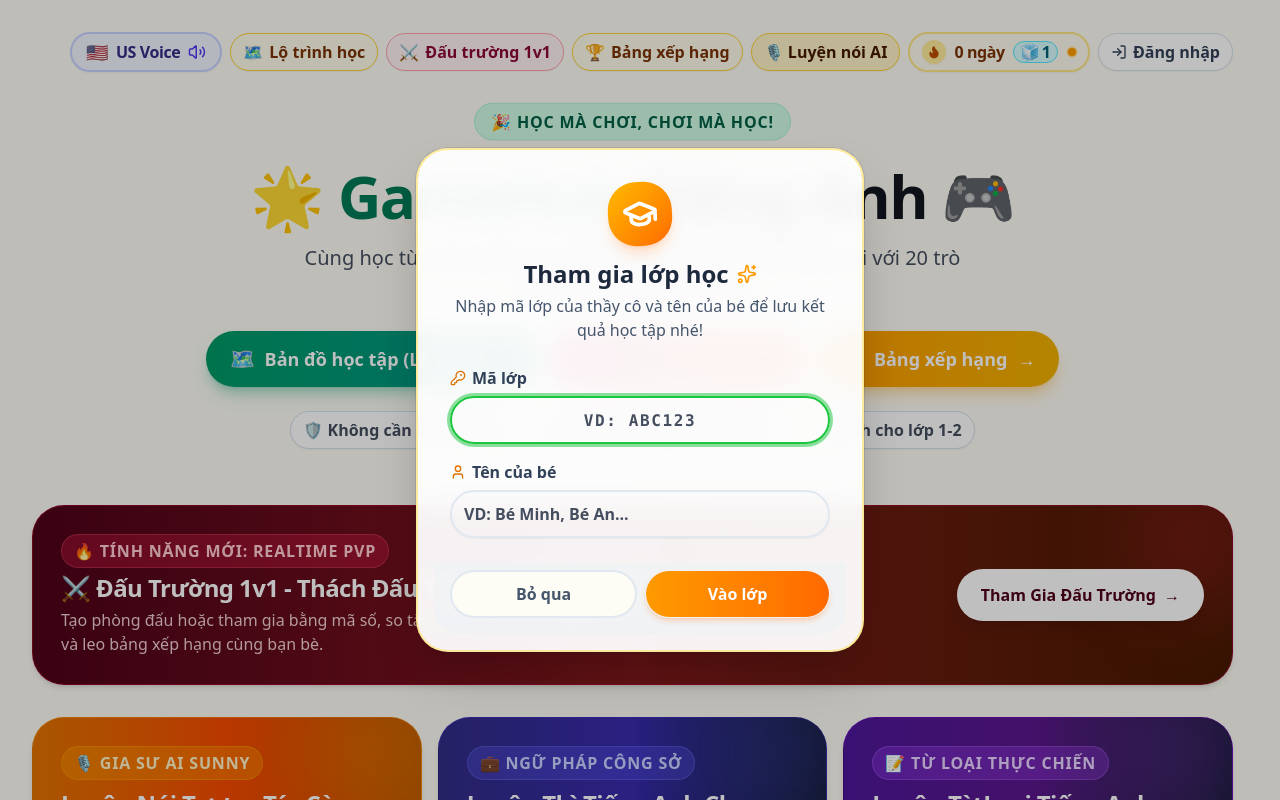
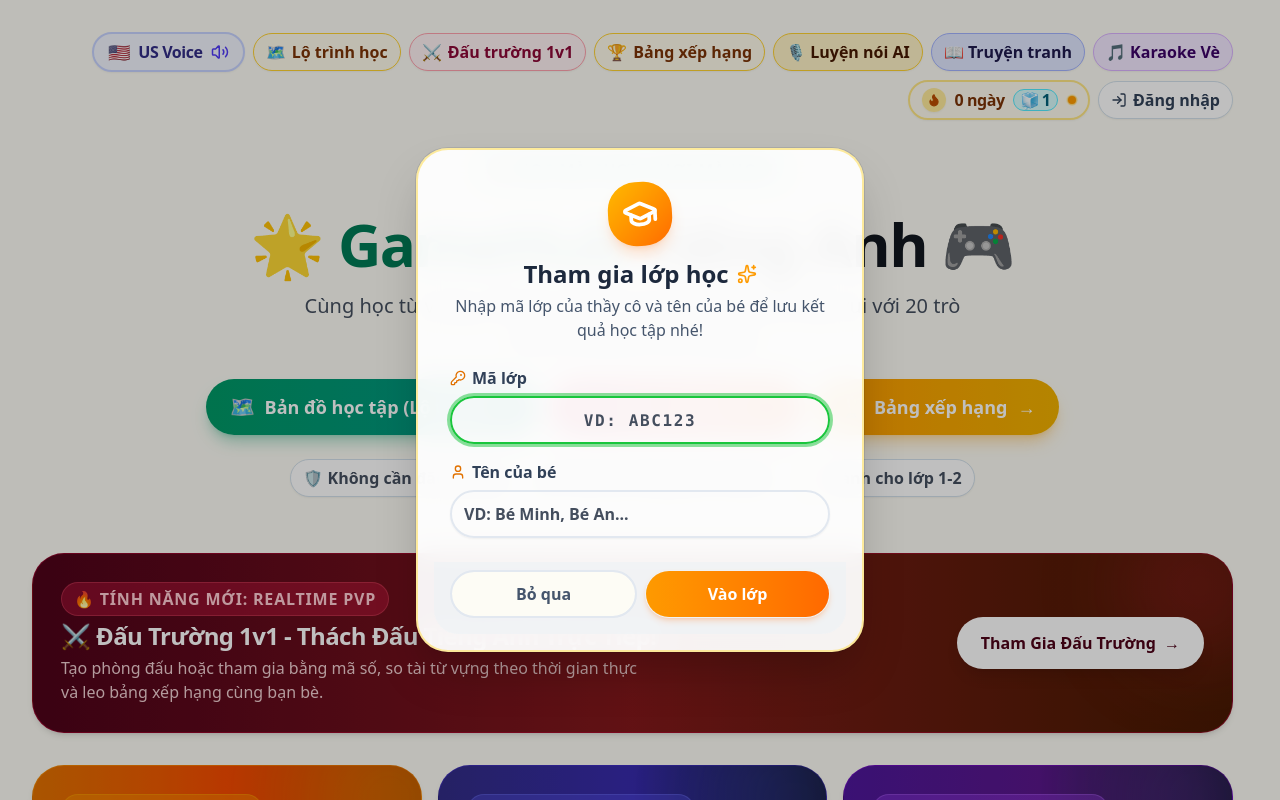
Before and after one commit to lehung1109/gamehub, a Next.js app: page / in a window 1280 px wide. Shown: the top 800 px of the page. Built offline with nearby package versions, Linux system fonts and the light colour scheme.

Commit message:
chore(navigation): add stories and chants studio quick links to homepage topbar (#60)
Co-authored-by: Hung Le <hung.le.ext@ericsson.com>

```diff
--- a/src/app/page.tsx
+++ b/src/app/page.tsx
@@ -59,6 +59,22 @@ export default function HomePage({ gamesOverride }: HomePageProps = {}) {
             data-testid="speaking-topbar-link"
           >
             <span>🎙️ Luyện nói AI</span>
+          </Link>
+          <Link
+            href="/stories"
+            className="inline-flex items-center gap-1.5 px-3 py-1.5 rounded-full text-xs sm:text-sm font-bold text-indigo-950 dark:text-indigo-200 bg-indigo-100 dark:bg-indigo-950/60 border border-indigo-300 dark:border-indigo-800 shadow-xs hover:bg-indigo-200 dark:hover:bg-indigo-900 transition-colors focus-visible:outline-none focus-visible:ring-2 focus-visible:ring-indigo-500"
+            title="Truyện tranh tương tác & Lồng tiếng"
+            data-testid="stories-topbar-link"
+          >
+            <span>📖 Truyện tranh</span>
+          </Link>
+          <Link
+            href="/chants"
+            className="inline-flex items-center gap-1.5 px-3 py-1.5 rounded-full text-xs sm:text-sm font-bold text-purple-950 dark:text-purple-200 bg-purple-100 dark:bg-purple-950/60 border border-purple-300 dark:border-purple-800 shadow-xs hover:bg-purple-200 dark:hover:bg-purple-900 transition-colors focus-visible:outline-none focus-visible:ring-2 focus-visible:ring-purple-500"
+            title="Karaoke & Vè Phonics"
+            data-testid="chants-topbar-link"
+          >
+            <span>🎵 Karaoke Vè</span>
           </Link>
           <DailyStreakBadge />
           <MistakeNotebookBadge />
```
Also changed, not shown: 1 other file (tests, documents, lock files or other folders).
